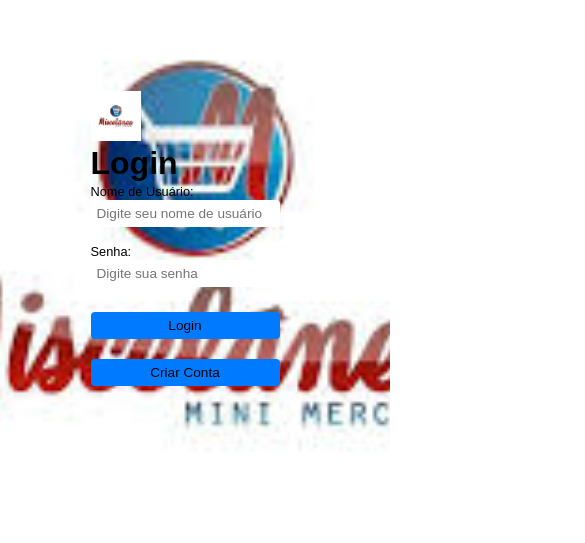
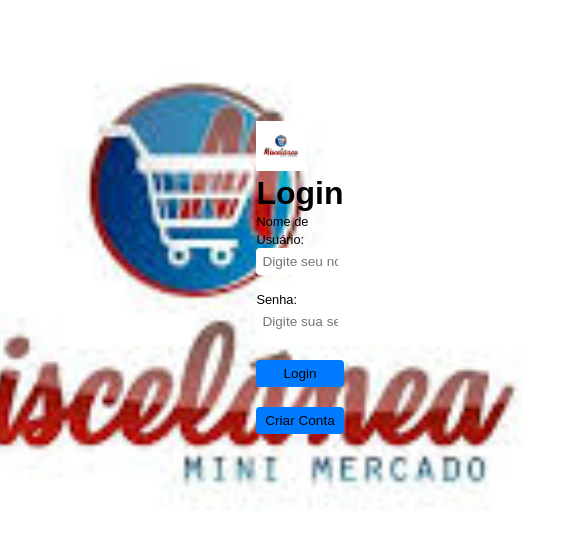
Before and after one commit to filipecrespo11/micelania-web-frontend-final, a React (Vite) app: page / in a window 390 px wide. Shown: the part 179-722 px from the top of the page, 585 px wide, since content can reach past the window. Built offline with nearby package versions, Linux system fonts and the light colour scheme.

Commit message:
css vscelular

```diff
--- a/src/App.css
+++ b/src/App.css
@@ -147,7 +147,7 @@
 }
 
 /* Estilização para celular (responsividade) */
-@media (max-width: 768px) {
+@media (max-width: 400px) {
   .form-container {
       max-width: 100%; /* Ocupa toda a largura em telas pequenas */
       padding: 20px;
@@ -173,12 +173,11 @@
       font-size: 0.9rem;
       padding: 8px;
   }
-}
 
-/* Ajustes para telas muito pequenas (ex.: celulares menores) */
-@media (max-width: 480px) {
+
+
   body {
-      padding: 10px;
+      padding: 300px;
   }
 
   .form-container {
```
